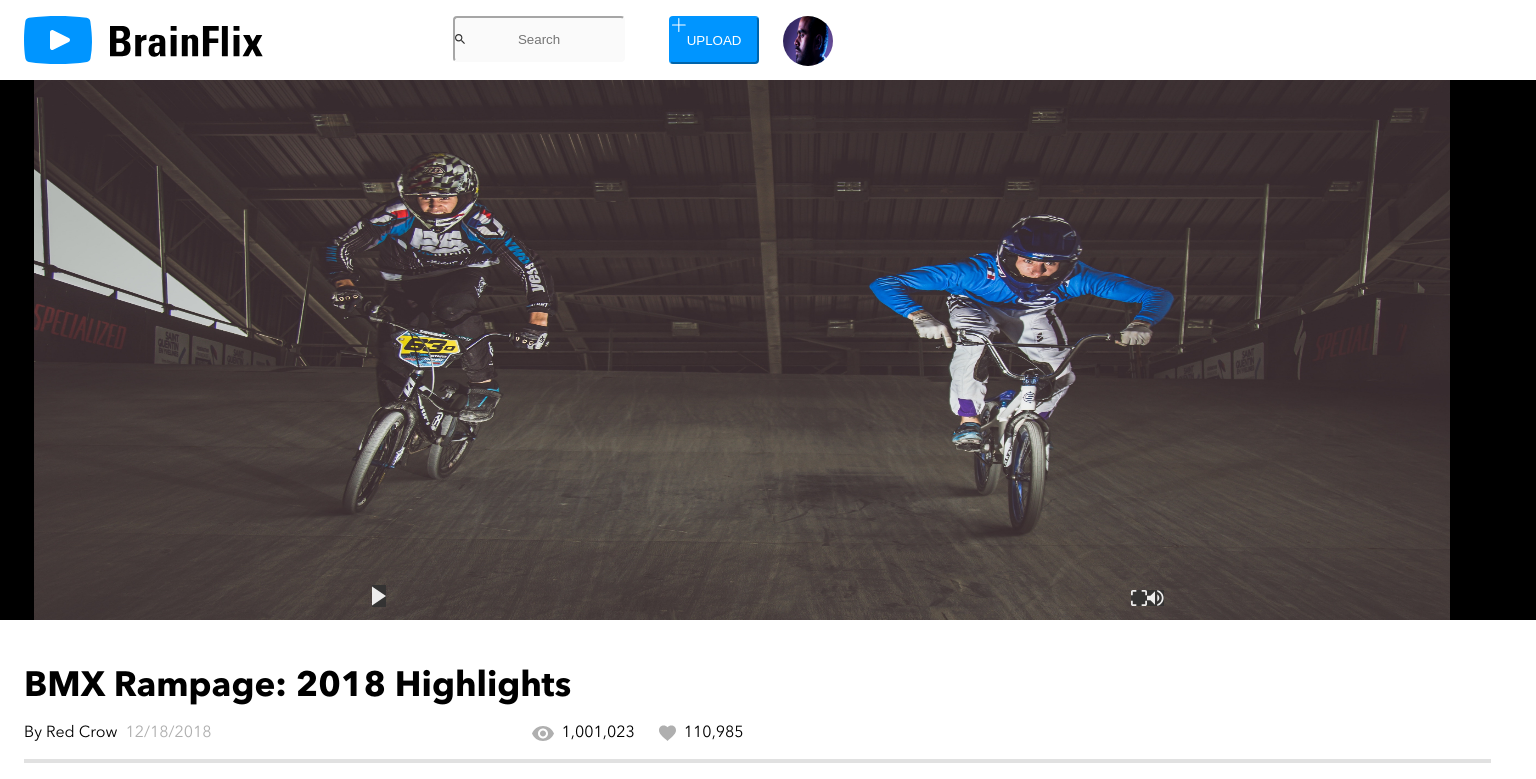
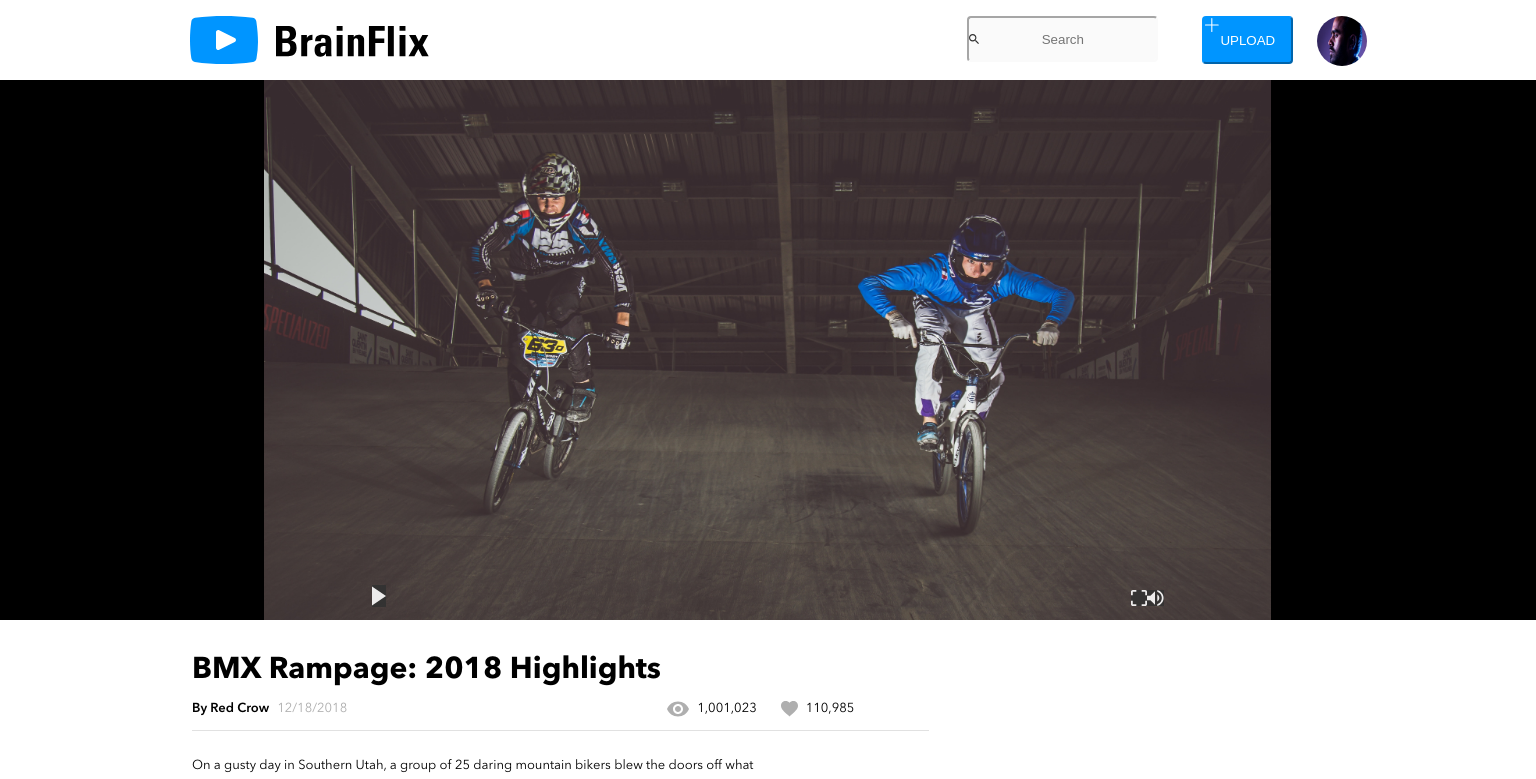
Before and after one commit to ivynnivana/ivy-mageto-brainflix, a React (Create React App) app in the folder sprint-1/: page / in a window 1536 px wide. Shown: the top 779 px of the page. Built offline with nearby package versions, Linux system fonts and the light colour scheme.

Commit message:
fixed 1440 media query

```diff
--- a/sprint-1/src/styles/main.css
+++ b/sprint-1/src/styles/main.css
@@ -115,7 +115,7 @@ body {
   }
 }
 
-@media only screen and (min-width: 1024px) {
+@media only screen and (min-width: 1440px) {
   body {
     overflow-x: hidden;
   }
@@ -125,9 +125,10 @@ body {
     width: 100%;
   }
   .main-image {
-    width: 92.19%;
+    width: 65.56%;
     height: 540px;
-    margin-left: 34px;
+    margin-left: 17.22%;
+    margin-right: 17.22%;
   }
   .element-container {
     width: 15vw;
@@ -247,6 +248,39 @@ body {
   }
 }
 
+@media only screen and (min-width: 1440px) {
+  .header {
+    height: 80px;
+  }
+  .header-logo {
+    -webkit-box-pack: start;
+        -ms-flex-pack: start;
+            justify-content: flex-start;
+    margin-left: 12.5%;
+    margin-right: 35.35%;
+    margin-top: 16px;
+  }
+  .header-input {
+    width: 100%;
+    margin-left: 0;
+    margin-right: 24px;
+  }
+  .header-button {
+    width: 45%;
+    height: 48px;
+    margin-right: 24px;
+  }
+  .input {
+    width: 400px;
+    display: -webkit-box;
+    display: -ms-flexbox;
+    display: flex;
+    margin-top: 16px;
+    margin-left: 0;
+    margin-right: 0;
+  }
+}
+
 .main-author {
   display: -webkit-box;
   display: -ms-flexbox;
@@ -256,6 +290,7 @@ body {
 .main-author__name {
   margin-right: 8px;
   margin-top: 0px;
+  font-family: "AvenirSemiBold";
 }
 
 .main-author__date {
@@ -444,7 +479,7 @@ body {
         -ms-flex-align: end;
             align-items: end;
     width: 97%;
-    border-bottom: 0.3vw solid #e1e1e1;
+    border-bottom: 0.1vw solid #e1e1e1;
   }
   .main-author__date {
     margin-right: 320px;
@@ -454,6 +489,7 @@ body {
     text-align: left;
     width: 70%;
     line-height: 22px;
+    border-top: none;
   }
   .comments-title {
     font-family: "AvenirSemiBold";
@@ -562,4 +598,37 @@ body {
     margin-top: 18px;
   }
 }
+
+@media only screen and (min-width: 1440px) {
+  .main-container {
+    margin-left: 12.5%;
+    width: 49.44%;
+  }
+  .main-title {
+    font-size: 30px;
+    margin-top: 10px;
+  }
+  .main-author__name {
+    margin-right: 8px;
+    margin-top: 0px;
+    font-size: 13px;
+  }
+  .main-author__date {
+    color: #afafaf;
+    margin-top: 0px;
+    font-size: 13px;
+  }
+  .main-paragraph {
+    font-family: "AvenirRegular";
+    width: 75%;
+    padding-top: 24px;
+    font-size: 13px;
+    padding-bottom: 40px;
+    margin-top: 0px;
+    margin-bottom: 0px;
+  }
+  .views-button {
+    font-size: 13px;
+  }
+}
 /*# sourceMappingURL=main.css.map */
--- a/sprint-1/src/styles/partials/_header.scss
+++ b/sprint-1/src/styles/partials/_header.scss
@@ -67,3 +67,32 @@
     margin-top: 16px;
   }
 }
+@include huge {
+  .header {
+    height: 80px;
+
+    &-logo {
+      justify-content: flex-start;
+      margin-left: 12.5%;
+      margin-right: 35.35%;
+      margin-top: 16px;
+    }
+    &-input {
+      width: 100%;
+      margin-left: 0;
+      margin-right: 24px;
+    }
+    &-button {
+      width: 45%;
+      height: 48px;
+      margin-right: 24px;
+    }
+  }
+  .input {
+    width: 400px;
+    display: flex;
+    margin-top: 16px;
+    margin-left: 0;
+    margin-right: 0;
+  }
+}
--- a/sprint-1/src/styles/partials/_images.scss
+++ b/sprint-1/src/styles/partials/_images.scss
@@ -79,7 +79,7 @@
     border-radius: 4px;
   }
 }
-@include large {
+@include huge {
   body {
     overflow-x: hidden;
   }
@@ -89,9 +89,10 @@
     width: 100%;
   }
   .main-image {
-    width: 92.19%;
+    width: 65.56%;
     height: 540px;
-    margin-left: 34px;
+    margin-left: 17.22%;
+    margin-right: 17.22%;
   }
   .element-container {
     width: 15vw;
--- a/sprint-1/src/styles/partials/_maincontent.scss
+++ b/sprint-1/src/styles/partials/_maincontent.scss
@@ -4,6 +4,7 @@
   &__name {
     margin-right: 8px;
     margin-top: 0px;
+    font-family: "AvenirSemiBold";
   }
   &__date {
     color: $silver;
@@ -156,7 +157,7 @@
     display: flex;
     align-items: end;
     width: 97%;
-    border-bottom: 0.3vw solid $mercury;
+    border-bottom: 0.1vw solid $mercury;
   }
   .main-author__date {
     margin-right: 320px;
@@ -167,6 +168,7 @@
     text-align: left;
     width: 70%;
     line-height: 22px;
+    border-top: none;
   }
   .comments-title {
     font-family: "AvenirSemiBold";
@@ -270,3 +272,38 @@
     margin-top: 18px;
   }
 }
+
+@include huge {
+  .main-container {
+    margin-left: 12.5%;
+    width: 49.44%;
+  }
+  .main-title {
+    font-size: 30px;
+    margin-top: 10px;
+  }
+  .main-author {
+    &__name {
+      margin-right: 8px;
+      margin-top: 0px;
+      font-size: 13px;
+    }
+    &__date {
+      color: $silver;
+      margin-top: 0px;
+      font-size: 13px;
+    }
+  }
+  .main-paragraph {
+    font-family: "AvenirRegular";
+    width: 75%;
+    padding-top: 24px;
+    font-size: 13px;
+    padding-bottom: 40px;
+    margin-top: 0px;
+    margin-bottom: 0px;
+  }
+  .views-button {
+    font-size: 13px;
+  }
+}
```
Also changed, not shown: 2 other files (tests, documents, lock files or other folders).
